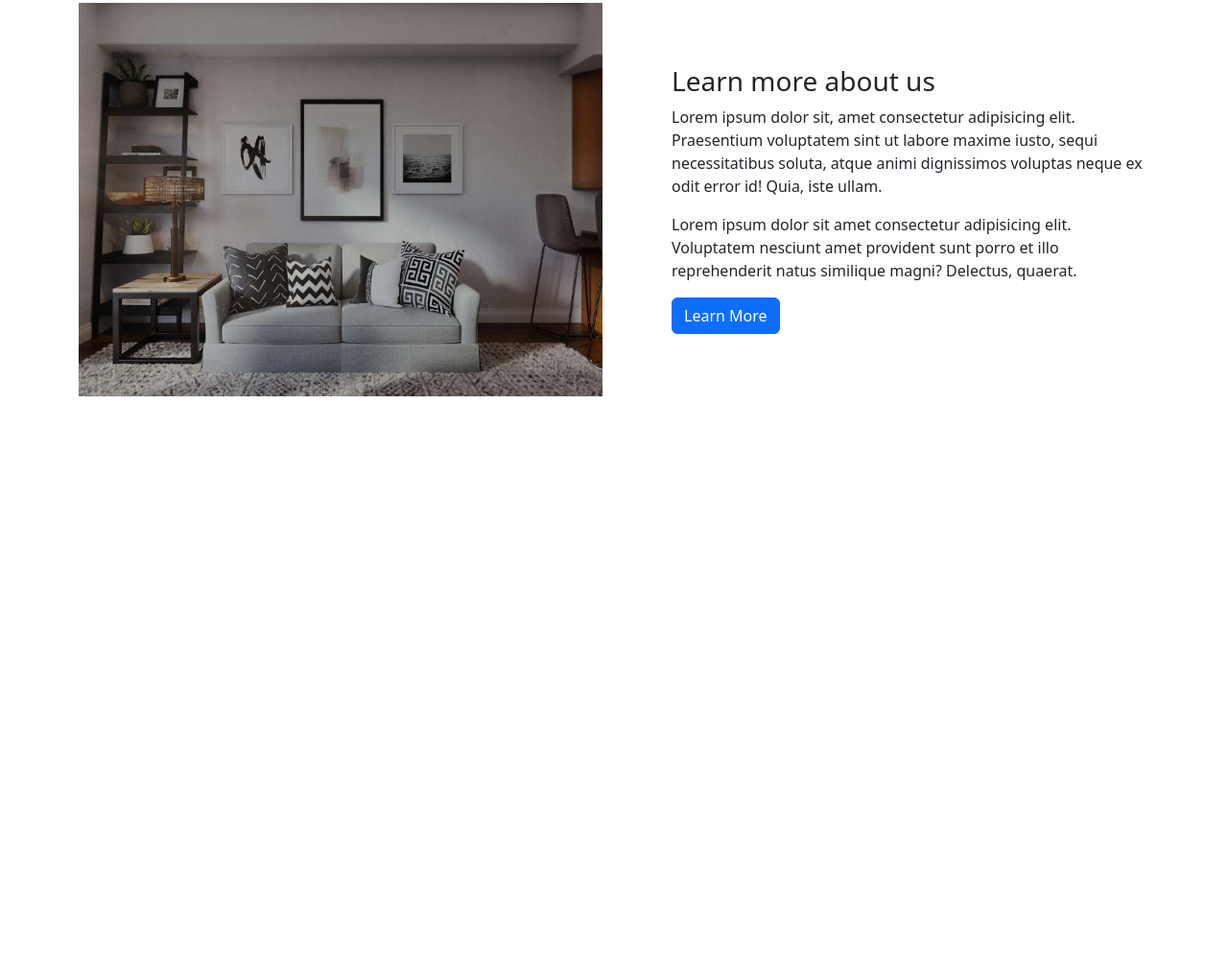
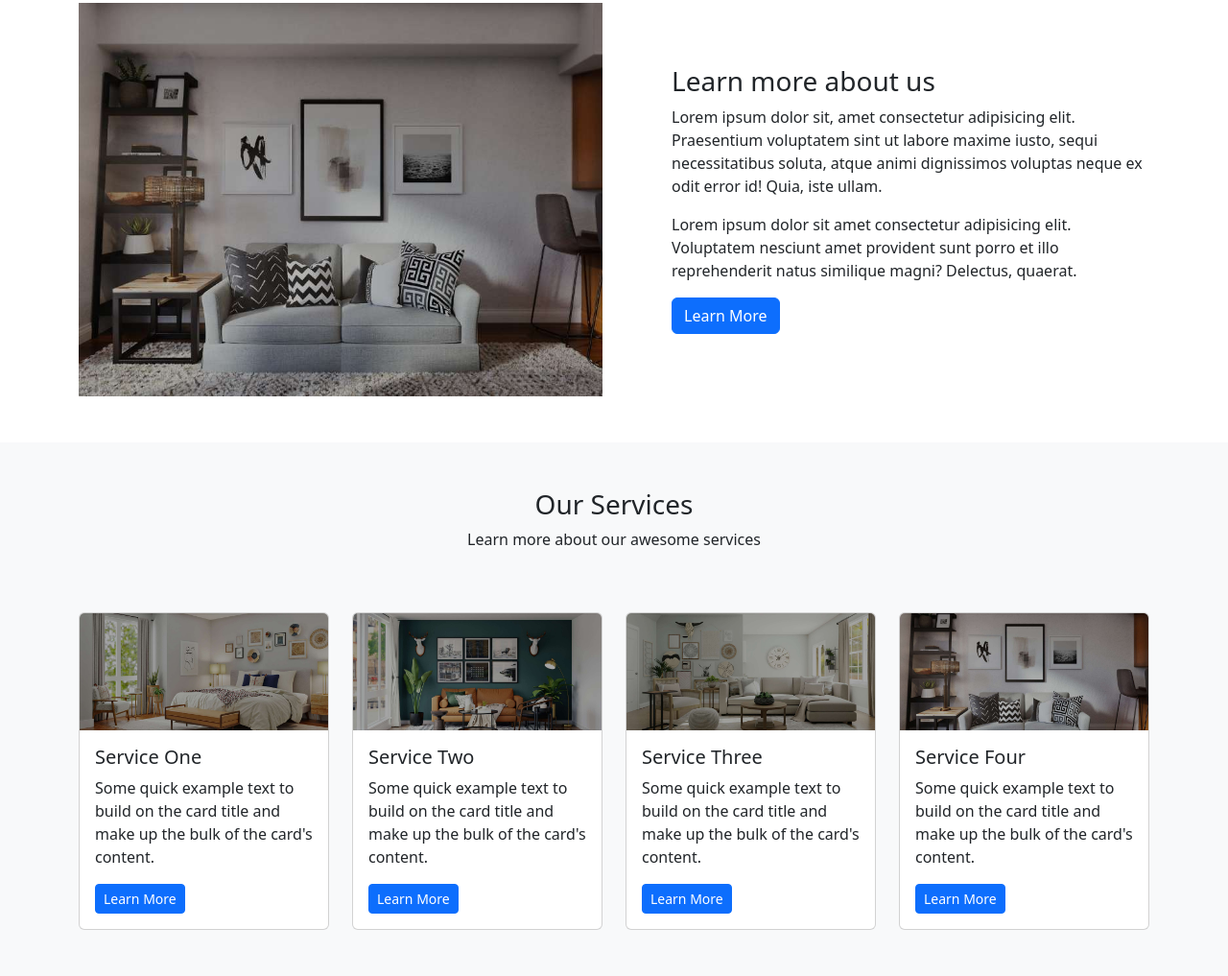
Before and after one commit to rafiq360/class-11, a plain HTML site: page index.html in a window 1280 px wide. Shown: the part 717-1734 px from the top of the page at 96% size. Before the commit the page ends 1178 px from the top, so only its background shows below. Drawn offline with nearby package versions, Linux system fonts and the light colour scheme.

Commit message:
services area done

```diff
--- a/index.html
+++ b/index.html
@@ -110,7 +110,61 @@
                 </div>
             </div>
         </div>
-
+<!-- Services Area -->
+        <div class="services-area bg-body-tertiary py-5">
+            <div class="container">
+                <div class="row">
+                    <div class="col-lg-6 offset-lg-3 text-center">
+                        <div class="section-heading pb-5">
+                            <h3>Our Services</h3>
+                            <p>Learn more about our awesome services</p>
+                        </div>
+                    </div>
+                </div>
+                <div class="row">
+                    <div class="col-lg-3 col-md-6 pb-4 pb-lg-0">
+                        <div class="card">
+                            <img src="img/hero-one.jpg" class="card-img-top" alt="Service Image">
+                            <div class="card-body">
+                              <h5 class="card-title">Service One</h5>
+                              <p class="card-text">Some quick example text to build on the card title and make up the bulk of the card's content.</p>
+                              <a href="#" class="btn btn-primary btn-sm">Learn More</a>
+                            </div>
+                          </div>
+                    </div>
+                    <div class="col-lg-3 col-md-6 pb-4 pb-lg-0">
+                        <div class="card">
+                            <img src="img/hero-two.jpg" class="card-img-top" alt="Service Image">
+                            <div class="card-body">
+                              <h5 class="card-title">Service Two</h5>
+                              <p class="card-text">Some quick example text to build on the card title and make up the bulk of the card's content.</p>
+                              <a href="#" class="btn btn-primary btn-sm">Learn More</a>
+                            </div>
+                          </div>
+                    </div>
+                    <div class="col-lg-3 col-md-6 ">
+                        <div class="card">
+                            <img src="img/hero-three.jpg" class="card-img-top" alt="Service Image">
+                            <div class="card-body">
+                              <h5 class="card-title">Service Three</h5>
+                              <p class="card-text">Some quick example text to build on the card title and make up the bulk of the card's content.</p>
+                              <a href="#" class="btn btn-primary btn-sm">Learn More</a>
+                            </div>
+                          </div>
+                    </div>
+                    <div class="col-lg-3 col-md-6 ">
+                        <div class="card">
+                            <img src="img/hero-four.jpg" class="card-img-top" alt="Service Image">
+                            <div class="card-body">
+                              <h5 class="card-title">Service Four</h5>
+                              <p class="card-text">Some quick example text to build on the card title and make up the bulk of the card's content.</p>
+                              <a href="#" class="btn btn-primary btn-sm">Learn More</a>
+                            </div>
+                          </div>
+                    </div>
+                </div>
+            </div>
+        </div>
 
 
 
```
